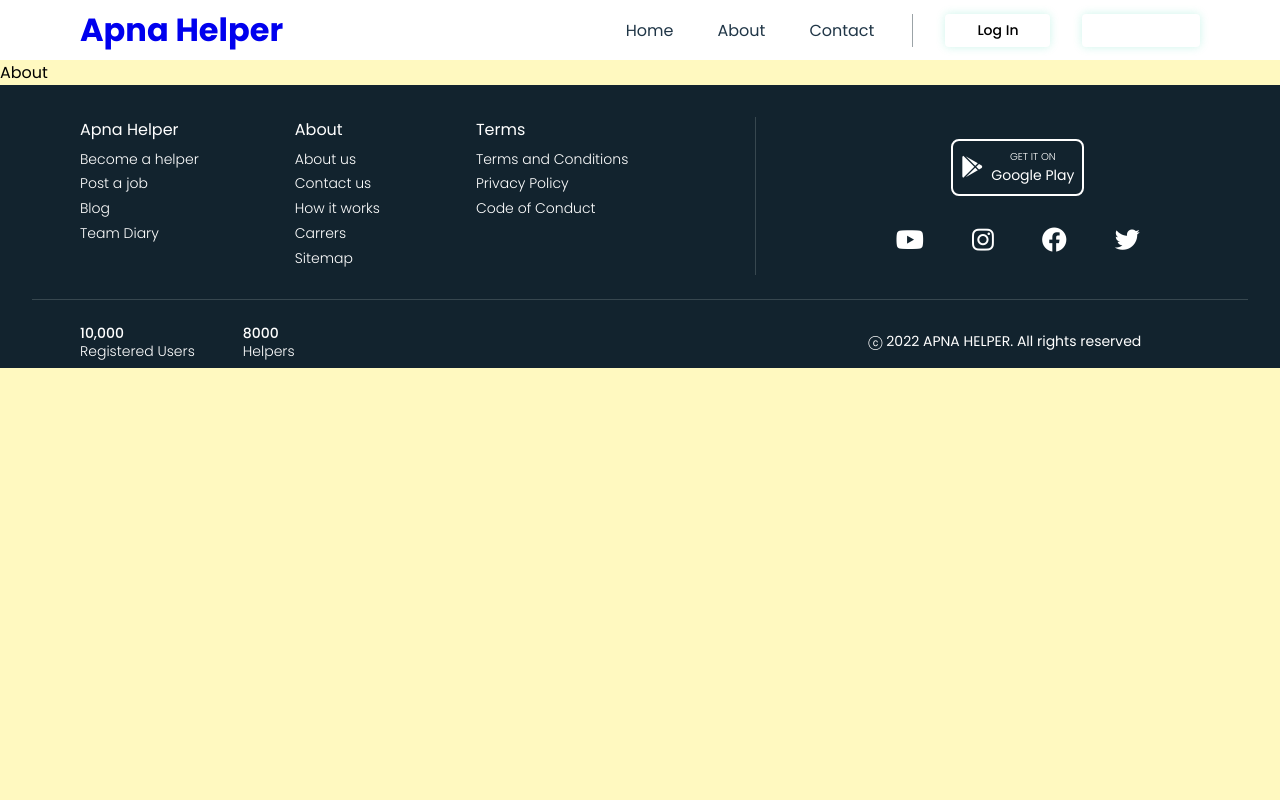
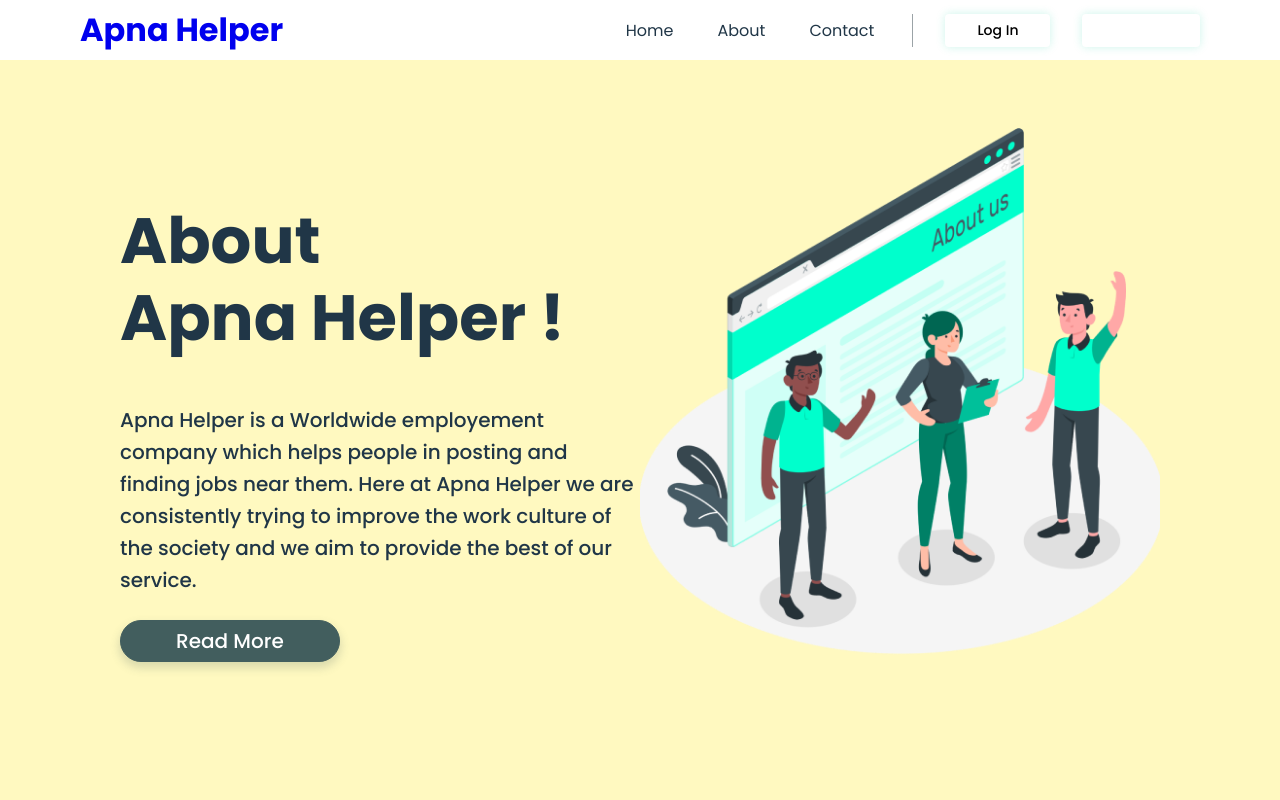
Before and after one commit to Ramanuj-1729/Apna_Helper, a React (Create React App) app in the folder frontend/: page /about-us in a window 1280 px wide. Shown: the top 800 px of the page. Built offline with nearby package versions, Linux system fonts and the light colour scheme.

Commit message:
added about page

```diff
--- a/frontend/src/components/Hero/Hero.jsx
+++ b/frontend/src/components/Hero/Hero.jsx
@@ -1,5 +1,7 @@
 import React from "react";
 import styles from "./Hero.module.css";
+import PrimaryButton from "../PrimaryButton/PrimaryButton";
+import SecondaryButton from "../SecondaryButton/SecondaryButton";
 
 const Hero = () => {
   return (
@@ -10,9 +12,29 @@ const Hero = () => {
         <div className={`${styles.left}`}>
           <h1 className={styles.firstLine}>Help At</h1>
           <h1 className={styles.secondLine}>Your Doorstep</h1>
-          <div>
-            <button className={styles.top_button}>Post your job</button>
-            <button className={styles.bottom_button}>Become a helper</button>
+          <p>
+            Apna helper is an online platform which fulfills customer’s request
+            by connecting with the ideal helper according to thier needs. Save
+            your every minute and let us do your work!!
+          </p>
+          <div className="flex">
+            <div className={styles.left_button}>
+              <SecondaryButton
+                content="Become a helper"
+                color="#00FFCC"
+                border="1px solid #00FFCC"
+                boxShadow="0px 5px 10px 1px rgba(0, 255, 204, 0.2)"
+                padding="5px 30px"
+              />
+            </div>
+            <div className={styles.right_button}>
+              <PrimaryButton
+                backgroundColor="#00FFCC"
+                content="Create a job"
+                padding="5px 55px"
+                boxShadow="0px 5px 10px 1px rgba(0, 255, 204, 0.2)"
+              />
+            </div>
           </div>
         </div>
         <div className={styles.right}>
--- a/frontend/src/components/Hero/Hero.module.css
+++ b/frontend/src/components/Hero/Hero.module.css
@@ -4,7 +4,7 @@
     background-size: cover;
     background-position: center;
     position: relative;
-    height: calc(100vh - 65px);
+    /* height: calc(100vh - 65px); */
 }
 
 .hero_content {
@@ -39,36 +39,16 @@
     font-size: 64px;
     line-height: 1.3;
     letter-spacing: 0.06em;
-    margin-bottom: 1rem;
+    margin-bottom: 2rem;
 
 }
 
-.bottom_button {
-    color: white;
-    border-radius: 25px;
-    font-size: 20px;
-    font-weight: 500;
-    padding: 5px 20px;
-    background-color: var(--primary-color);
-    border: 1px solid var(--primary-color);
-    outline: none;
-    margin-top: 1.5rem;
-    /* box-shadow: 1px 2px grey; */
-    box-shadow: 0px 5px 10px 1px rgba(33, 223, 227, 0.2);
-}
-
-.top_button {
-
-    color: #00FFCC;
-    border-radius: 25px;
-    font-size: 20px;
-    font-weight: 500;
-    padding: 5px 20px;
-    border: 1px solid #00FFCC;
-    outline: none;
-    margin-top: 1.5rem;
-    /* box-shadow: 1px 2px grey; */
-    background-color: white;
-    box-shadow: 0px 5px 10px 1px rgba(33, 223, 227, 0.2);
+.left_button {
     margin-right: 2rem;
 }
+.left p{
+    color: var(--font-color);
+    font-weight: 500;
+    padding-right: 25px;
+    padding-bottom: 2rem;
+}
--- /dev/null
+++ b/frontend/src/components/PrimaryButton/PrimaryButton.jsx
@@ -0,0 +1,16 @@
+import React from 'react'
+import style from './PrimaryButton.module.css'
+
+const PrimaryButton = ({ content, backgroundColor, padding, boxShadow }) => {
+  return (
+    <div className={style.wrapper}>
+      <button
+        style={{ backgroundColor, padding, boxShadow }}
+      >
+        {content}
+      </button>
+    </div>
+  );
+};
+
+export default PrimaryButton
--- /dev/null
+++ b/frontend/src/components/PrimaryButton/PrimaryButton.module.css
@@ -0,0 +1,8 @@
+.wrapper button {
+        border-radius: 25px;
+        font-size: 20px;
+        font-weight: 500;
+        border: none;
+        outline: none;
+        color: white;
+}
--- /dev/null
+++ b/frontend/src/components/SecondaryButton/SecondaryButton.jsx
@@ -0,0 +1,14 @@
+import React from 'react'
+import style from './SecondaryButton.module.css'
+
+const SecondaryButton = ({content , padding , boxShadow , color ,border}) => {
+  return (
+    <div className={style.wrapper}>
+        <button style={{padding , boxShadow ,color ,border}} >
+            {content}
+        </button>
+    </div>
+  )
+}
+
+export default SecondaryButton
--- /dev/null
+++ b/frontend/src/components/SecondaryButton/SecondaryButton.module.css
@@ -0,0 +1,8 @@
+.wrapper button {
+    background-color: white;
+    border-radius: 25px;
+    font-size: 20px;
+    font-weight: 500;
+    border: none;
+    outline: none;
+}
--- a/frontend/src/pages/About/About.jsx
+++ b/frontend/src/pages/About/About.jsx
@@ -1,9 +1,37 @@
 import React from 'react';
-// import style from './About.module.css';
+import style from './About.module.css';
+import { useNavigate } from 'react-router-dom';
+import PrimaryButton from '../../components/PrimaryButton/PrimaryButton';
+const About = () => {
 
-const About = () => {
+    const Navigation = useNavigate();
+
+    const readMore = () => {
+        Navigation()
+    }
+
     return (
-        <div>About</div>
+      <div className={`${style.wrapper} flex `}>
+        <div className={style.left}>
+          <h1>About</h1>
+          <h1>Apna Helper !</h1>
+          <p>
+            Apna Helper is a Worldwide employement company which helps people in
+            posting and finding jobs near them. Here at Apna Helper we are
+            consistently trying to improve the work culture of the society and
+            we aim to provide the best of our service.
+          </p>
+          <PrimaryButton
+            backgroundColor="#425E5E"
+            content="Read More"
+            padding="5px 55px"
+            boxShadow="0px 5px 10px 1px rgba(66, 94, 94, 0.2)"
+          />
+        </div>
+        <div className={`${style.right} flex items-center justify-center `}>
+          <img src="images/about-us-1.png" alt="" />
+        </div>
+      </div>
     );
 }
 
--- a/frontend/src/pages/About/About.module.css
+++ b/frontend/src/pages/About/About.module.css
@@ -0,0 +1,40 @@
+.wrapper{
+    color: var(--font-color);
+    margin: 62px 120px;
+    margin-bottom: 150px;
+
+}
+.left{
+    margin-top:5rem ;
+    flex: 50%;
+}
+.left button{
+    color: white;
+        border-radius: 25px;
+        font-size: 20px;
+        font-weight: 500;
+        padding: 20px 20px;
+        background-color: var(--secondary-color);
+        border: 1px solid var(--secondary-color);
+        outline: none;
+        margin-top: 1.5rem;
+        /* box-shadow: 1px 2px grey; */
+        box-shadow: 0px 5px 10px 1px rgba(66, 94, 94, 0.2);
+}
+
+.left h1{
+    font-weight: 550;
+        font-size: 64px;
+        line-height: 77px;
+        /* margin-bottom: 1rem; */
+}
+.left p{
+    font-weight: 500;
+        font-size: 20px;
+        line-height: 32px;
+        margin-top: 3rem;
+}
+.right{
+    flex: 50%;
+    /* padding-right: 120px; */
+}
```
Also changed, not shown: frontend/public/images/about-us-1.png (added), frontend/src/components/HowItWorks/StepsCard/StepsCard.jsx (line endings or trailing spaces).
